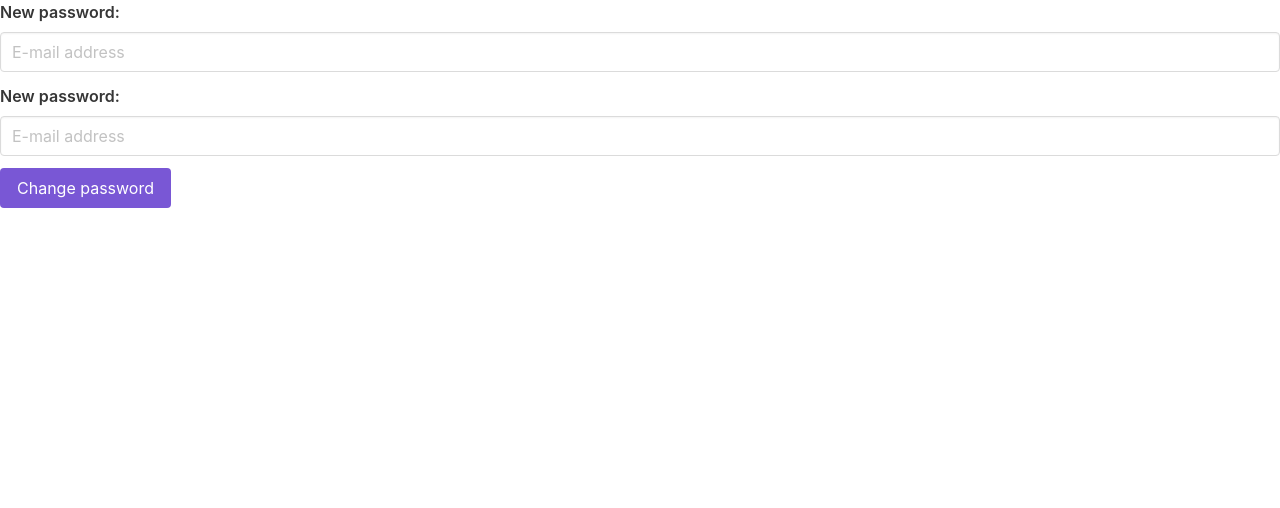
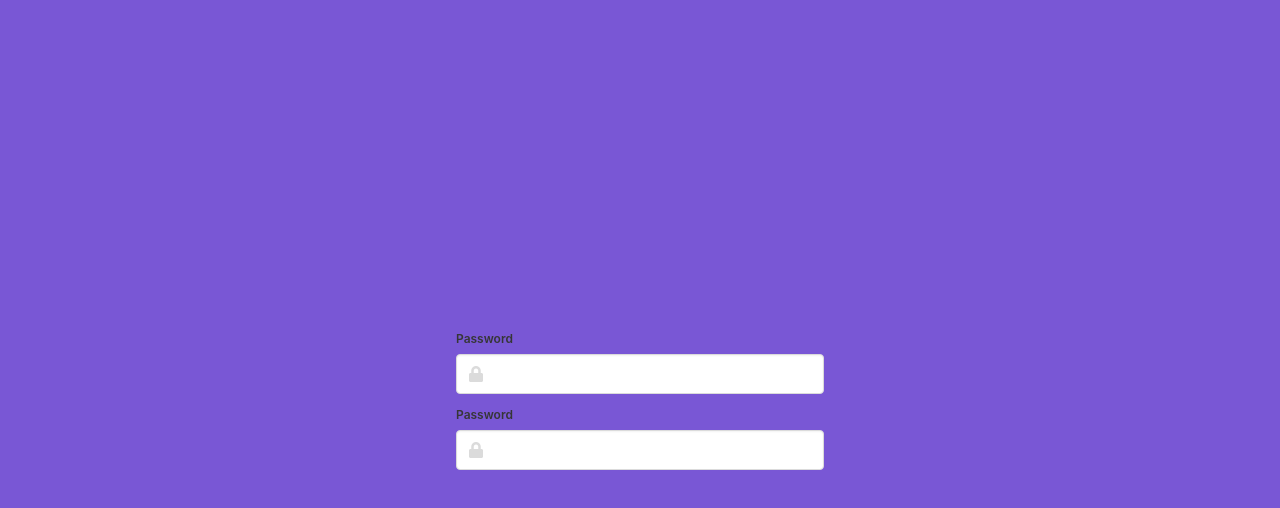
Before and after one commit to rmisiarek/django_vue_base, a Vue app in the folder frontend/: page /#/password-reset/1/1 in a window 1280 px wide. Shown: the top 508 px of the page. Built offline with nearby package versions, Linux system fonts and the light colour scheme.

Commit message:
frontend stylish

```diff
--- a/frontend/src/components/auth/LogIn.vue
+++ b/frontend/src/components/auth/LogIn.vue
@@ -21,7 +21,7 @@
       </div>
 
       <div class="field">
-      <label class="label is-small">Password</label>
+        <label class="label is-small">Password</label>
         <p class="control has-icons-left">
           <input v-model="password" type="password" :class="authErrors.password ? 'input is-danger' : 'input'" required>
           <span class="icon is-small is-left">
@@ -32,14 +32,15 @@
           <p class="help is-danger" v-for="error in authErrors.password">{{ error }}</p>
         </p>
       </div>
-
-      <button class="button is-primary" v-on:click="log_in()">
-        Zaloguj się
-      </button>
+      <button class="button is-primary is-small is-fullwidth" v-on:click="log_in()">Log in</button>
     </form>
+    <div>
+      <a class="help is-info has-text-centered" v-on:click="showPasswordResetForm = !showPasswordResetForm">Zapomniałeś hasła?</a>
+      <div v-bind:class="showPasswordResetForm ? null : 'is-hidden'">
         <br>
         <PasswordReset />
-
+      </div>
+    </div>
   </section>
 </template>
 
@@ -55,6 +56,7 @@
       return {
         email: '',
         password: '',
+        showPasswordResetForm: false,
       }
     },
     methods: {
@@ -74,7 +76,7 @@
             this.$router.push('/home');
           })
         }
-      }
+      },
     },
     computed: {
       ...mapGetters(['authErrors']),
--- a/frontend/src/components/auth/PasswordReset.vue
+++ b/frontend/src/components/auth/PasswordReset.vue
@@ -1,23 +1,43 @@
 <template>
   <section>
-    <form action="">
-      <b-field label="E-mail">
-        <b-input
-          v-model="email"
-          type="email"
-          placeholder="E-mail address"
-          required>
-        </b-input>
-      </b-field>
-      <button class="button is-primary" v-on:click="passwordReset()">
-        Reset password
-      </button>
+    <form>
+      <div class="field">
+        <div v-if="getAccountPasswordResetStatus === ''">
+          <p class="help is-info is-small has-text-centered">
+            To reset your password, enter the email address you provided during account registration
+          </p>
+        </div>
+        <div v-else-if="getAccountPasswordResetStatus === 'success'">
+          <article class="message is-success is-small has-text-centered">
+            <div class="message-body">
+              To continue checking your email and follow the steps
+            </div>
+          </article>
+        </div>
+        <div v-else-if="getAccountPasswordResetStatus === 'error'">
+          <article class="message is-danger is-small has-text-centered">
+            <div class="message-body">
+              Something went wrong, please try again later
+            </div>
+          </article>
+        </div>
+        <br>
+        <div class="control has-icons-left has-icons-right">
+          <input v-model="email" type="input" class="input" required>
+          <span class="icon is-small is-left">
+            <i class="fas fa-user"></i>
+          </span>
+        </div>
+
+      </div>
+      <button class="button is-primary is-small is-fullwidth" v-on:click="passwordReset()">Resset password</button>
     </form>
   </section>
 </template>
 
 <script>
   import { AUTH_PASSWORD_RESET } from '@/store/actions/auth';
+  import { mapGetters } from 'vuex';
 
   export default {
     name: 'PasswordReset',
@@ -38,6 +58,9 @@
           })
         }
       }
-    }
+    },
+    computed: {
+      ...mapGetters(['getAccountPasswordResetStatus']),
+    },
   }
 </script>
--- a/frontend/src/components/auth/PasswordResetConfirm.vue
+++ b/frontend/src/components/auth/PasswordResetConfirm.vue
@@ -1,28 +1,38 @@
 <template>
-  <section>
-    <form action="">
-      <b-field label="New password:">
-        <b-input
-          v-model="new_password"
-          type="password"
-          placeholder="E-mail address"
-          required>
-        </b-input>
-      </b-field>
+<section class="hero is-primary is-fullheight">
+  <div class="hero-body">
+    <div class="container">
 
-      <b-field label="New password:">
-        <b-input
-          v-model="re_new_password"
-          type="password"
-          placeholder="E-mail address"
-          required>
-        </b-input>
-      </b-field>
-      <button class="button is-primary" v-on:click="passwordResetConfirm()">
-        Change password
-      </button>
-    </form>
-  </section>
+<div class="columns is-mobile">
+  <div class="column is-4 is-offset-4">
+
+      <div class="field">
+        <label class="label is-small">Password</label>
+        <p class="control has-icons-left">
+          <input v-model="password" type="password" class="input" required>
+          <span class="icon is-small is-left">
+            <i class="fas fa-lock"></i>
+          </span>
+        </p>
+      </div>
+
+      <div class="field">
+        <label class="label is-small">Password</label>
+        <p class="control has-icons-left">
+          <input v-model="password" type="password" class="input" required>
+          <span class="icon is-small is-left">
+            <i class="fas fa-lock"></i>
+          </span>
+        </p>
+      </div>
+
+
+</div>
+</div>
+
+    </div>
+  </div>
+</section>
 </template>
 
 <script>
--- a/frontend/src/store/modules/auth.js
+++ b/frontend/src/store/modules/auth.js
@@ -41,6 +41,7 @@ const getters = {
   authErrors: state => state.errors,
   signUpErrors: state => state.signup_errors,
   getAccountActivationStatus: state => state.accountActivationStatus,
+  getAccountPasswordResetStatus: state => state.accountPasswordResetStatus,
 }
 
 
```
